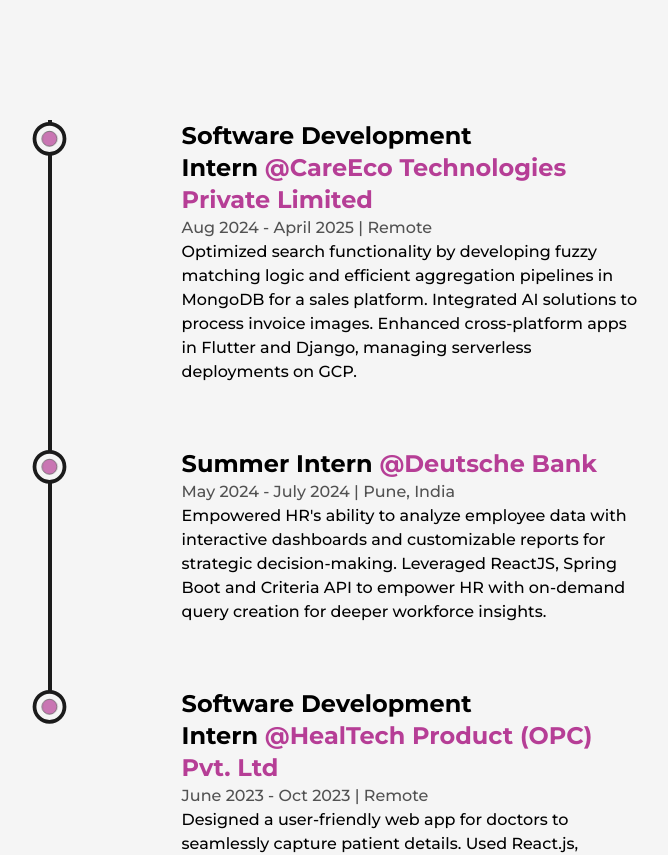
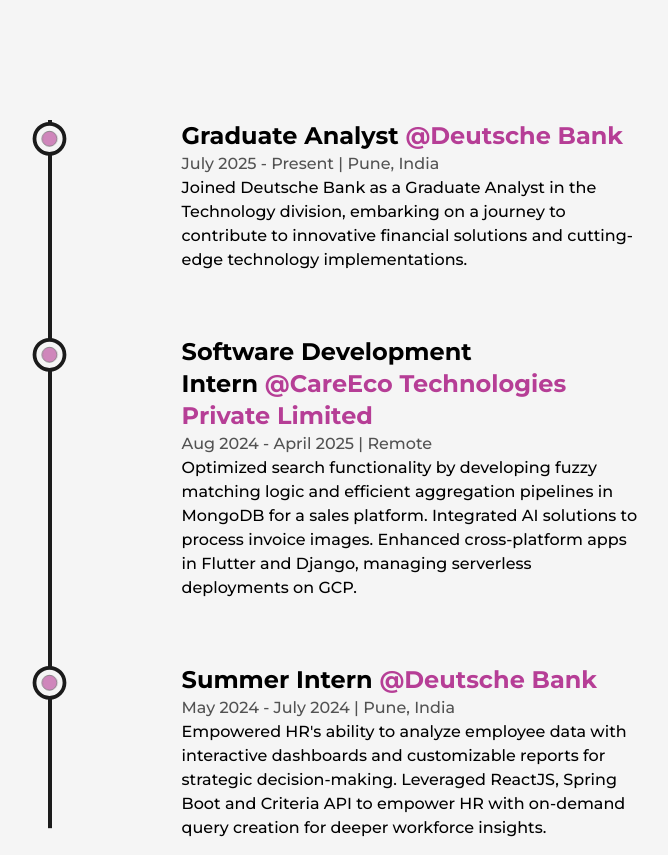
Before and after one commit to Divya5003/my-portfolio, a Next.js app: page /about in a window 1280 px wide. Shown: the part 2380-3235 px from the top of the page, without its empty margins (244-912 px from the left). Built offline with nearby package versions, Linux system fonts and the light colour scheme.

Commit message:
add new position at Deutsche Bank with details

```diff
--- a/src/components/Experience.js
+++ b/src/components/Experience.js
@@ -58,6 +58,14 @@
                 />
                 <ul className='w-full flex flex-col items-start justify-between ml-4 xs:ml-2'>
                     <Details
+                        position="Graduate Analyst"
+                        company="@Deutsche Bank"
+                        companyLink="https://www.db.com/"
+                        time="July 2025 - Present"
+                        address="Pune, India"
+                        work="Joined Deutsche Bank as a Graduate Analyst in the Technology division, embarking on a journey to contribute to innovative financial solutions and cutting-edge technology implementations."
+                    />
+                    <Details
                         position="Software Development Intern"
                         company="@CareEco Technologies Private Limited"
                         companyLink="https://www.elixire.in/"
```
